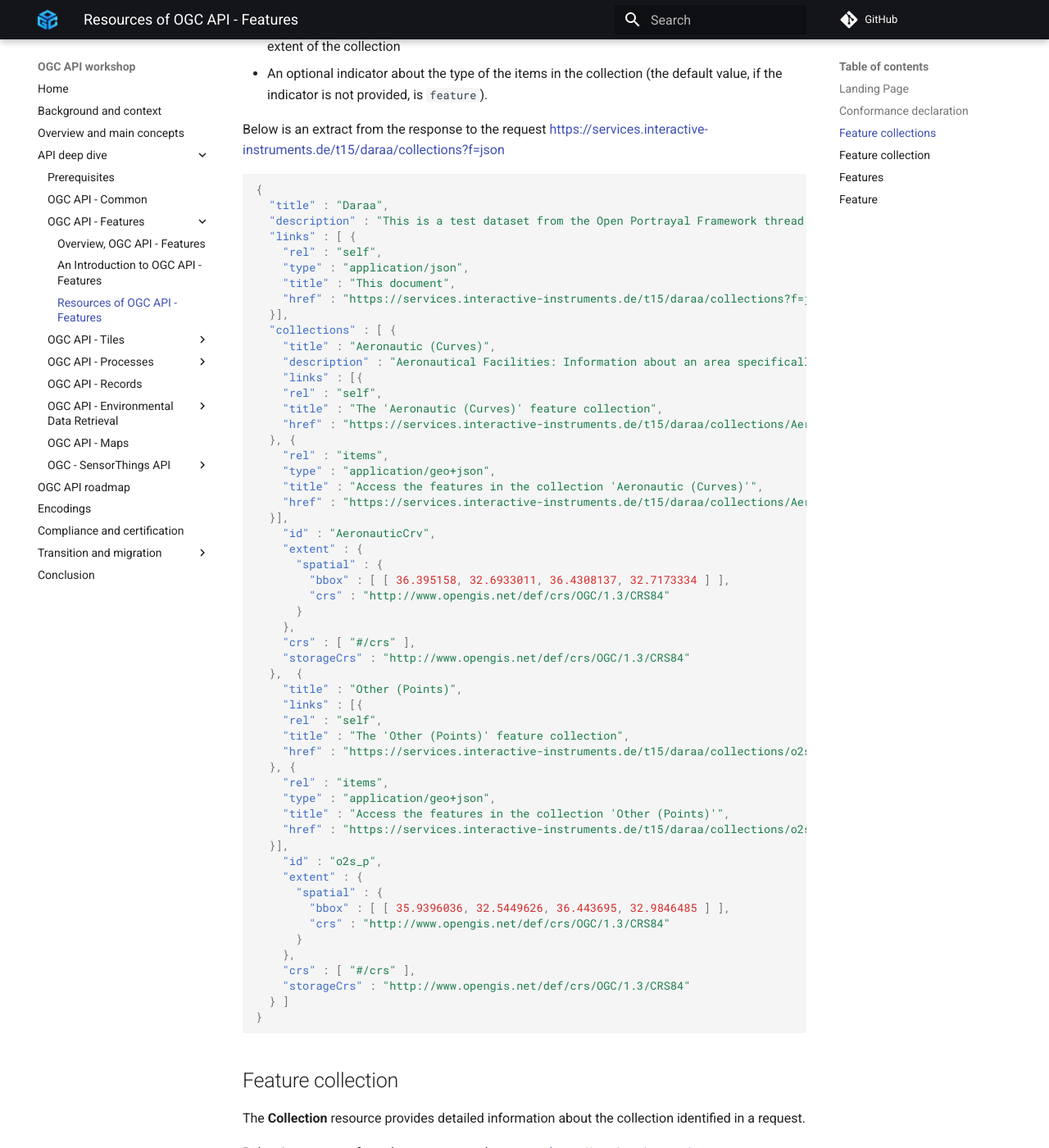
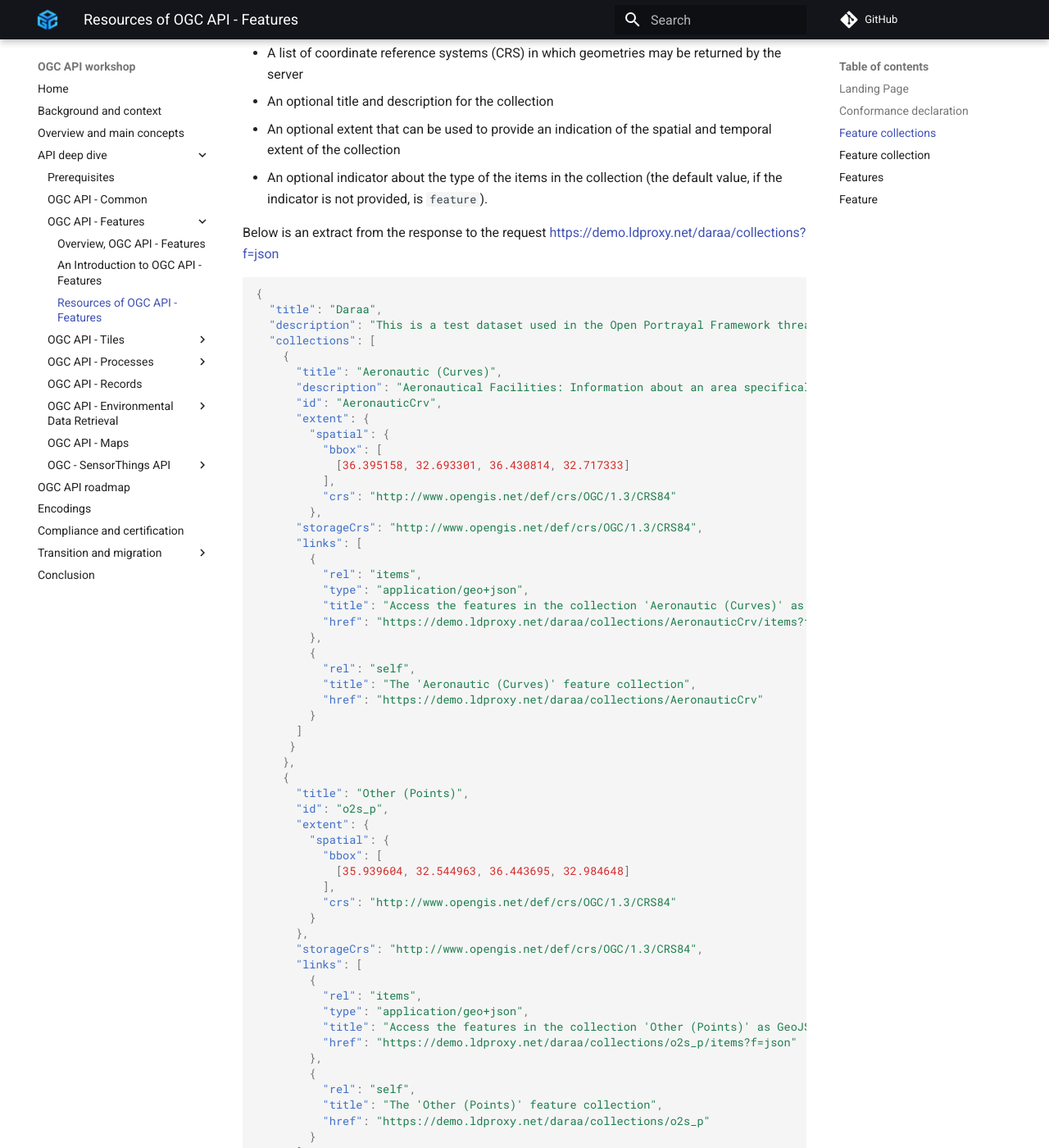
Before and after one commit to opengeospatial/ogcapi-workshop, an MkDocs documentation site: the page built from workshop/content/docs/ogcapi/ogcapi-features/text/operations.md, in a window 1280 px wide and 1400 px high, scrolled down 2465 px. Shown: the whole window at 82% size. Built offline with MkDocs 1.6.1 and Material for MkDocs 9.7.7, drawn with Linux system fonts in a browser that asks for light colours; comment, search, counter and statistics services are not loaded; some of the changed text lies outside the part shown.

Commit message:
- updated broken links and matching responses on OAF resources

````diff
--- a/workshop/content/docs/ogcapi/ogcapi-features/text/operations.md
+++ b/workshop/content/docs/ogcapi/ogcapi-features/text/operations.md
@@ -20,7 +20,7 @@ point. A client application needs to know the location of the landing
 page of the server. From the landing page, the client application can
 then retrieve links to the Conformance declaration, Collection and API
 definition paths. An example landing page is at
-<https://services.interactive-instruments.de/t15/daraa?f=json>
+<https://demo.ldproxy.net/daraa?f=json>
 
 The link to the API definition is identified through the
 ```service-desc``` and ```service-doc``` link relation types.
@@ -35,28 +35,33 @@ An extract from the landing page of a demo server is shown below.
 
 ``` json
 {
-"title" : "Daraa",
-"description" : "This is a test dataset from the Open Portrayal Framework thread of the OGC Testbed-15 initiative.",
-"links" : [ {
-  "rel" : "self",
-  "type" : "application/json",
-  "title" : "This document",
-  "href" : "https://services.interactive-instruments.de/t15/daraa?f=json"
-}, {
-  "rel" : "service-desc",
-  "type" : "application/vnd.oai.openapi+json;version=3.0",
-  "title" : "Formal definition of the API in OpenAPI 3.0",
-  "href" : "https://services.interactive-instruments.de/t15/daraa/api?f=json"
-}, {
-  "rel" : "conformance",
-  "title" : "OGC API conformance classes implemented by this server",
-  "href" : "https://services.interactive-instruments.de/t15/daraa/conformance"
-}, {
-  "rel" : "data",
-  "title" : "Access the data",
-  "href" : "https://services.interactive-instruments.de/t15/daraa/collections"
-}
-]
+  "title": "Daraa",
+  "description": "This is a test dataset used in the Open Portrayal Framework thread in the OGC Testbed-15 as well as the OGC Vector Tiles Pilot Phase 2. The data is based on OpenStreetMap data from the region of Daraa, Syria, converted to the Topographic Data Store schema of NGA.",
+  "attribution": "US National Geospatial Intelligence Agency (NGA)",
+  "links": [
+    {
+      "rel": "self",
+      "type": "application/json",
+      "title": "This document",
+      "href": "https://demo.ldproxy.net/daraa?f=json"
+    },
+    {
+      "rel": "service-desc",
+      "type": "application/vnd.oai.openapi+json;version=3.0",
+      "title": "Definition of the API in OpenAPI 3.0",
+      "href": "https://demo.ldproxy.net/daraa/api?f=json"
+    },
+    {
+      "rel": "conformance",
+      "title": "OGC API conformance classes implemented by this server",
+      "href": "https://demo.ldproxy.net/daraa/conformance"
+    },
+    {
+      "rel": "data",
+      "title": "Access the data",
+      "href": "https://demo.ldproxy.net/daraa/collections"
+    }
+  ]
 }
 ```
 
@@ -73,7 +78,7 @@ Conformance classes describe the behavior a server should implement in
 order to meet one or more sets of requirements specified in a standard.
 
 Below is an extract from the response to the request
-<https://services.interactive-instruments.de/t15/daraa/conformance?f=json>
+<https://demo.ldproxy.net/daraa/conformance?f=json>
 
 Notice that the example shows a link relation type called ```alternate```
 which identifies a way to retrieve an alternative representation of the
@@ -83,22 +88,25 @@ declaration.
 
 ``` json
 {
-"links" : [ {
-  "rel" : "self",
-  "type" : "application/json",
-  "title" : "This document",
-  "href" : "https://services.interactive-instruments.de/t15/daraa/conformance?f=json"
-}, {
-  "rel" : "alternate",
-  "type" : "text/html",
-  "title" : "This document as HTML",
-  "href" : "https://services.interactive-instruments.de/t15/daraa/conformance?f=html"
-} ],
-"conformsTo" : [ "http://www.opengis.net/spec/ogcapi-features-1/1.0/conf/geojson",  "http://www.opengis.net/spec/ogcapi-features-1/1.0/conf/html", "http://www.opengis.net/spec/ogcapi-features-1/1.0/conf/oas30", "http://www.opengis.net/spec/ogcapi-features-1/1.0/conf/core" ]
+  "links": [
+    {
+      "rel": "alternate",
+      "type": "text/html",
+      "title": "This document as HTML",
+      "href": "https://demo.ldproxy.net/daraa/conformance?f=html"
+    },
+    {
+      "rel": "self",
+      "type": "application/json",
+      "title": "This document",
+      "href": "https://demo.ldproxy.net/daraa/conformance?f=json"
+    }
+  ]
+"conformsTo" : ["http://www.opengis.net/spec/ogcapi-features-1/1.0/conf/core", "http://www.opengis.net/spec/ogcapi-features-1/1.0/conf/geojson", "http://www.opengis.net/spec/ogcapi-features-1/1.0/conf/html", "http://www.opengis.net/spec/ogcapi-features-1/1.0/conf/oas30", "http://www.opengis.net/spec/ogcapi-features-2/1.0/conf/crs", "http://www.opengis.net/spec/ogcapi-features-3/0.0/conf/features-filter", "http://www.opengis.net/spec/ogcapi-features-3/0.0/conf/filter", "http://www.opengis.net/spec/ogcapi-features-3/0.0/conf/queryables", "http://www.opengis.net/spec/ogcapi-features-3/0.0/conf/queryables-query-parameters"]
 }
 ```
 
-## Feature collections {#ogcapif_collections}
+## Feature collections
 
 Data offered through an implementation of **OGC API - Features - Part 1:
 Core** is organized into one or more feature collections. The
@@ -126,64 +134,83 @@ collection:
     ```feature```).
 
 Below is an extract from the response to the request
-<https://services.interactive-instruments.de/t15/daraa/collections?f=json>
+<https://demo.ldproxy.net/daraa/collections?f=json>
 
 ``` json
 {
-  "title" : "Daraa",
-  "description" : "This is a test dataset from the Open Portrayal Framework thread of the OGC Testbed-15 initiative",
-  "links" : [ {
-    "rel" : "self",
-    "type" : "application/json",
-    "title" : "This document",
-    "href" : "https://services.interactive-instruments.de/t15/daraa/collections?f=json"
-  }],
-  "collections" : [ {
-    "title" : "Aeronautic (Curves)",
-    "description" : "Aeronautical Facilities: Information about an area specifically designed and constructed for landing, accommodating, and launching military and/or civilian aircraft, rockets, missiles and/or spacecraft.<br/>Aeronautical Aids to Navigation: Information about electronic equipment, housings, and utilities that provide positional information for direction or otherwise assisting in the navigation of airborne aircraft.",
-    "links" : [{
-    "rel" : "self",
-    "title" : "The 'Aeronautic (Curves)' feature collection",
-    "href" : "https://services.interactive-instruments.de/t15/daraa/collections/AeronauticCrv"
-  }, {
-    "rel" : "items",
-    "type" : "application/geo+json",
-    "title" : "Access the features in the collection 'Aeronautic (Curves)'",
-    "href" : "https://services.interactive-instruments.de/t15/daraa/collections/AeronauticCrv/items?f=json"
-  }],
-    "id" : "AeronauticCrv",
-    "extent" : {
-      "spatial" : {
-        "bbox" : [ [ 36.395158, 32.6933011, 36.4308137, 32.7173334 ] ],
-        "crs" : "http://www.opengis.net/def/crs/OGC/1.3/CRS84"
-      }
+  "title": "Daraa",
+  "description": "This is a test dataset used in the Open Portrayal Framework thread in the OGC Testbed-15 as well as the OGC Vector Tiles Pilot Phase 2. The data is based on OpenStreetMap data from the region of Daraa, Syria, converted to the Topographic Data Store schema of NGA.",
+  "collections": [
+    {
+      "title": "Aeronautic (Curves)",
+      "description": "Aeronautical Facilities: Information about an area specifically designed and constructed for landing, accommodating, and launching military and/or civilian aircraft, rockets, missiles and/or spacecraft.<br/>Aeronautical Aids to Navigation: Information about electronic equipment, housings, and utilities that provide positional information for direction or otherwise assisting in the navigation of airborne aircraft.",
+      "id": "AeronauticCrv",
+      "extent": {
+        "spatial": {
+          "bbox": [
+            [36.395158, 32.693301, 36.430814, 32.717333]
+          ],
+          "crs": "http://www.opengis.net/def/crs/OGC/1.3/CRS84"
+        },
+      "storageCrs": "http://www.opengis.net/def/crs/OGC/1.3/CRS84",
+      "links": [
+        {
+          "rel": "items",
+          "type": "application/geo+json",
+          "title": "Access the features in the collection 'Aeronautic (Curves)' as GeoJSON",
+          "href": "https://demo.ldproxy.net/daraa/collections/AeronauticCrv/items?f=json"
+        },
+        {
+          "rel": "self",
+          "title": "The 'Aeronautic (Curves)' feature collection",
+          "href": "https://demo.ldproxy.net/daraa/collections/AeronauticCrv"
+        }
+      ]
+     }
     },
-    "crs" : [ "#/crs" ],
-    "storageCrs" : "http://www.opengis.net/def/crs/OGC/1.3/CRS84"
-  },  {
-    "title" : "Other (Points)",
-    "links" : [{
-    "rel" : "self",
-    "title" : "The 'Other (Points)' feature collection",
-    "href" : "https://services.interactive-instruments.de/t15/daraa/collections/o2s_p"
-  }, {
-    "rel" : "items",
-    "type" : "application/geo+json",
-    "title" : "Access the features in the collection 'Other (Points)'",
-    "href" : "https://services.interactive-instruments.de/t15/daraa/collections/o2s_p/items?f=json"
-  }],
-    "id" : "o2s_p",
-    "extent" : {
-      "spatial" : {
-        "bbox" : [ [ 35.9396036, 32.5449626, 36.443695, 32.9846485 ] ],
-        "crs" : "http://www.opengis.net/def/crs/OGC/1.3/CRS84"
-      }
-    },
-    "crs" : [ "#/crs" ],
-    "storageCrs" : "http://www.opengis.net/def/crs/OGC/1.3/CRS84"
-  } ]
-}
+    {
+      "title": "Other (Points)",
+      "id": "o2s_p",
+      "extent": {
+        "spatial": {
+          "bbox": [
+            [35.939604, 32.544963, 36.443695, 32.984648]
+          ],
+          "crs": "http://www.opengis.net/def/crs/OGC/1.3/CRS84"
+        }
+      },
+      "storageCrs": "http://www.opengis.net/def/crs/OGC/1.3/CRS84",
+      "links": [
+        {
+          "rel": "items",
+          "type": "application/geo+json",
+          "title": "Access the features in the collection 'Other (Points)' as GeoJSON",
+          "href": "https://demo.ldproxy.net/daraa/collections/o2s_p/items?f=json"
+        },
+        {
+          "rel": "self",
+          "title": "The 'Other (Points)' feature collection",
+          "href": "https://demo.ldproxy.net/daraa/collections/o2s_p"
+        }
+      ],
+    }
+  ]
 ```
+
+
+
+
+
+
+
+
+
+
+
+
+
+
+
 
 ## Feature collection {#ogcapif_collection}
 
````
Also changed, not shown: workshop/content/docs/ogcapi/ogcapi-features/text/basic-main.md (+4 -5 lines).
